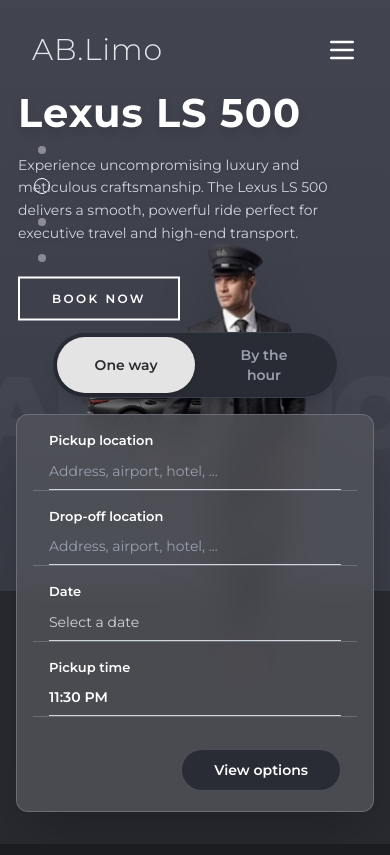
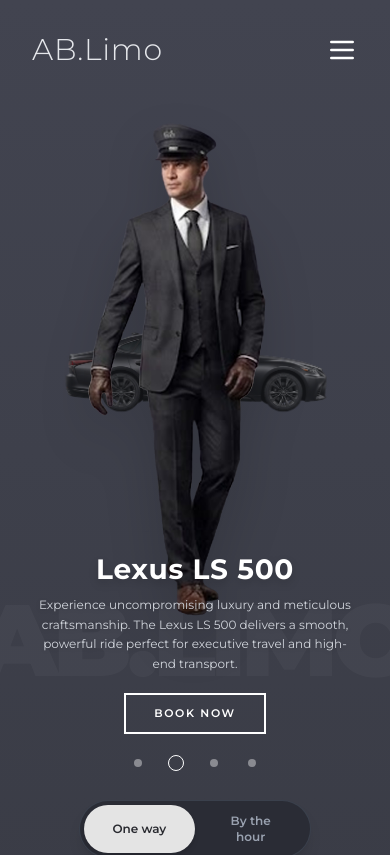
Before and after one commit to ablimo24x7/ablimo_project, a Next.js app: page / in a window 390 px wide. Shown: the top 855 px of the page. Built offline with nearby package versions, Linux system fonts and the light colour scheme.

Commit message:
Enhanced HeroSection and ServicesSection layouts for improved responsiveness and styling

```diff
--- a/src/components/HeroSection.tsx
+++ b/src/components/HeroSection.tsx
@@ -125,7 +125,9 @@ export default function HeroSection() {
         </div>
       </header>
 
-      {/* Slider images container */}
+      {/* ===== DESKTOP LAYOUT ===== */}
+      <div className="hidden md:block absolute inset-0 w-full h-full">
+        {/* Slider images */}
         <div className="absolute inset-0 w-full h-full z-10 pointer-events-none">
           {slides.map((slide, index) => (
             <Image
@@ -141,7 +143,7 @@ export default function HeroSection() {
         </div>
 
         {/* Chauffeur image */}
-      <div className="absolute top-[54%] md:top-[58%] left-1/4 md:left-[30%] -translate-y-1/2 h-[78vh] max-h-[910px] z-20 pointer-events-none flex justify-center items-end">
+        <div className="absolute top-[58%] left-[30%] -translate-y-1/2 h-[78vh] max-h-[910px] z-20 pointer-events-none flex justify-center items-end">
           <Image
             src="/chauffeur.png"
             alt="Chauffeur"
@@ -151,10 +153,10 @@ export default function HeroSection() {
           />
         </div>
 
-      {/* Main content area */}
-      <div className="relative flex-grow w-full z-30 pointer-events-none">
-        {/* Pagination dots */}
-        <div className="absolute left-8 md:left-16 top-[48%] md:top-[52%] -translate-y-1/2 flex flex-col items-center gap-4 pointer-events-auto">
+        {/* Content */}
+        <div className="relative w-full h-full z-30 pointer-events-none">
+          {/* Pagination dots - vertical left */}
+          <div className="absolute left-16 top-[52%] -translate-y-1/2 flex flex-col items-center gap-4 pointer-events-auto">
             {slides.map((_, index) => (
               <div
                 key={index}
@@ -170,8 +172,8 @@ export default function HeroSection() {
             ))}
           </div>
 
-        {/* Slide text */}
-        <div className="absolute right-8 md:right-[8%] top-[48%] md:top-[52%] -translate-y-1/2 w-full max-w-[340px] pointer-events-auto">
+          {/* Slide text - right side */}
+          <div className="absolute right-[8%] top-[52%] -translate-y-1/2 w-full max-w-[340px] pointer-events-auto">
             <h2
               className={`text-[2.5rem] leading-tight font-bold text-white mb-4 tracking-wide drop-shadow-lg transition-opacity duration-500 ${
                 titleVisible ? "opacity-100" : "opacity-0"
@@ -191,12 +193,89 @@ export default function HeroSection() {
             </button>
           </div>
         </div>
+      </div>
+
+      {/* ===== MOBILE LAYOUT - Vertical Column ===== */}
+      <div className="md:hidden relative w-full flex-1 flex flex-col items-center z-20 px-6 pt-4">
+        {/* Chauffeur + Cars - main visual focus */}
+        <div className="relative w-full flex-1 flex justify-center items-center min-h-[40vh]">
+          {/* Cars behind chauffeur */}
+          <div className="absolute inset-0 flex items-center justify-center pointer-events-none">
+            {slides.map((slide, index) => (
+              <Image
+                key={slide.id}
+                src={slide.src}
+                alt={slide.title}
+                width={500}
+                height={250}
+                className={`absolute w-[85%] h-auto object-contain transition-all duration-700 ${
+                  index === currentIndex
+                    ? "opacity-70 scale-100"
+                    : index < currentIndex
+                    ? "opacity-0 -translate-x-full scale-90"
+                    : "opacity-0 translate-x-full scale-90"
+                }`}
+                priority={index === 0}
+              />
+            ))}
+          </div>
+          {/* Chauffeur on top */}
+          <div className="relative z-10 h-full flex items-end justify-center">
+            <Image
+              src="/chauffeur.png"
+              alt="Chauffeur"
+              width={260}
+              height={600}
+              className="h-[75vh] max-h-[500px] w-auto object-contain object-bottom drop-shadow-2xl"
+              priority
+            />
+          </div>
+        </div>
+
+        {/* Slide text - at chauffeur mid section level */}
+        <div className="w-full text-center -mt-16 mb-2 relative z-30">
+          <h2
+            className={`text-[1.75rem] leading-tight font-bold text-white mb-2 tracking-wide drop-shadow-lg transition-opacity duration-500 ${
+              titleVisible ? "opacity-100" : "opacity-0"
+            }`}
+          >
+            {slides[currentIndex].title}
+          </h2>
+          <p
+            className={`text-xs text-gray-300 leading-relaxed mb-5 drop-shadow transition-opacity duration-500 delay-100 px-2 ${
+              titleVisible ? "opacity-100" : "opacity-0"
+            }`}
+          >
+            {slides[currentIndex].desc}
+          </p>
+          <button className="border-2 border-white text-white px-7 py-2.5 text-[11px] font-semibold tracking-[0.15em] uppercase hover:bg-white hover:text-black transition-all duration-300">
+            Book Now
+          </button>
+        </div>
+
+        {/* Horizontal pagination dots */}
+        <div className="flex items-center justify-center gap-5 py-3 pointer-events-auto">
+          {slides.map((_, index) => (
+            <div
+              key={index}
+              className="flex items-center justify-center w-[18px] h-[18px] cursor-pointer"
+              onClick={() => goToSlide(index)}
+            >
+              <div
+                className={
+                  index === currentIndex ? "dot-active" : "dot-inactive"
+                }
+              />
+            </div>
+          ))}
+        </div>
+      </div>
 
       {/* Booking form */}
       <div className="relative z-40 w-full flex flex-col items-center pb-8 md:pb-20 pt-4 md:pt-8 mt-auto">
         <div className="flex bg-[#2a2c35] rounded-full p-1 mb-4 shadow-lg border border-gray-600/50">
           <button
-            className={`flex-1 rounded-full py-2 px-8 font-semibold text-sm transition-all ${
+            className={`flex-1 rounded-full py-2 px-6 md:px-8 font-semibold text-xs md:text-sm transition-all ${
               isOneWay
                 ? "bg-[#e4e4e4] text-[#292a30] shadow-md"
                 : "text-gray-400 hover:text-white"
@@ -206,7 +285,7 @@ export default function HeroSection() {
             One way
           </button>
           <button
-            className={`flex-1 rounded-full py-2 px-8 font-semibold text-sm transition-all ${
+            className={`flex-1 rounded-full py-2 px-6 md:px-8 font-semibold text-xs md:text-sm transition-all ${
               !isOneWay
                 ? "bg-[#e4e4e4] text-[#292a30] shadow-md"
                 : "text-gray-400 hover:text-white"
@@ -217,35 +296,35 @@ export default function HeroSection() {
           </button>
         </div>
         <div className="w-full max-w-[1200px] px-4 md:px-0">
-          <div className="flex flex-col md:flex-row items-end bg-[#53545b]/80 backdrop-blur-md rounded-xl border border-gray-400/40 shadow-2xl p-4 gap-4 md:gap-0">
-            <div className="flex-1 w-full px-4 border-b md:border-b-0 md:border-r border-gray-400/40 relative">
-              <label className="block text-white font-semibold text-[13px] mb-2">
+          <div className="flex flex-col md:flex-row items-stretch md:items-end bg-[#53545b]/80 backdrop-blur-md rounded-xl border border-gray-400/40 shadow-2xl p-3 md:p-4 gap-3 md:gap-0">
+            <div className="flex-1 w-full px-3 md:px-4 py-2 border-b md:border-b-0 md:border-r border-gray-400/40">
+              <label className="block text-white font-semibold text-[11px] md:text-[13px] mb-1 md:mb-2">
                 Pickup location
               </label>
               <input
                 type="text"
                 placeholder="Address, airport, hotel, ..."
-                className="w-full bg-transparent text-gray-200 placeholder-gray-400 focus:outline-none border-b border-gray-300 focus:border-white pb-2 transition-colors text-sm"
+                className="w-full bg-transparent text-gray-200 placeholder-gray-400 focus:outline-none border-b border-gray-300 focus:border-white pb-2 transition-colors text-xs md:text-sm"
               />
             </div>
             {isOneWay ? (
-              <div className="flex-1 w-full px-4 border-b md:border-b-0 md:border-r border-gray-400/40">
-                <label className="block text-white font-semibold text-[13px] mb-2">
+              <div className="flex-1 w-full px-3 md:px-4 py-2 border-b md:border-b-0 md:border-r border-gray-400/40">
+                <label className="block text-white font-semibold text-[11px] md:text-[13px] mb-1 md:mb-2">
                   Drop-off location
                 </label>
                 <input
                   type="text"
                   placeholder="Address, airport, hotel, ..."
-                  className="w-full bg-transparent text-gray-200 placeholder-gray-400 focus:outline-none border-b border-gray-300 focus:border-white pb-2 transition-colors text-sm"
+                  className="w-full bg-transparent text-gray-200 placeholder-gray-400 focus:outline-none border-b border-gray-300 focus:border-white pb-2 transition-colors text-xs md:text-sm"
                 />
               </div>
             ) : (
-              <div className="flex-1 w-full px-4 border-b md:border-b-0 md:border-r border-gray-400/40">
-                <label className="block text-white font-semibold text-[13px] mb-2">
+              <div className="flex-1 w-full px-3 md:px-4 py-2 border-b md:border-b-0 md:border-r border-gray-400/40">
+                <label className="block text-white font-semibold text-[11px] md:text-[13px] mb-1 md:mb-2">
                   Duration
                 </label>
                 <div className="relative">
-                  <select className="w-full bg-transparent text-gray-200 font-medium appearance-none border-b border-gray-300 focus:border-white pb-2 transition-colors text-sm cursor-pointer">
+                  <select className="w-full bg-transparent text-gray-200 font-medium appearance-none border-b border-gray-300 focus:border-white pb-2 transition-colors text-xs md:text-sm cursor-pointer">
                     <option className="bg-[#474850]">
                       2 hours (80 km included)
                     </option>
@@ -259,24 +338,24 @@ export default function HeroSection() {
                 </div>
               </div>
             )}
-            <div className="flex-[0.8] w-full px-4 border-b md:border-b-0 md:border-r border-gray-400/40">
-              <label className="block text-white font-semibold text-[13px] mb-2">
+            <div className="flex-1 md:flex-[0.8] w-full px-3 md:px-4 py-2 border-b md:border-b-0 md:border-r border-gray-400/40">
+              <label className="block text-white font-semibold text-[11px] md:text-[13px] mb-1 md:mb-2">
                 Date
               </label>
-              <select className="w-full bg-transparent text-gray-300 appearance-none border-b border-gray-300 focus:border-white pb-2 transition-colors text-sm cursor-pointer">
+              <select className="w-full bg-transparent text-gray-300 appearance-none border-b border-gray-300 focus:border-white pb-2 transition-colors text-xs md:text-sm cursor-pointer">
                 <option className="bg-[#474850]">Select a date</option>
               </select>
             </div>
-            <div className="flex-[0.8] w-full px-4 border-b md:border-b-0 md:border-r border-gray-400/40">
-              <label className="block text-white font-semibold text-[13px] mb-2">
+            <div className="flex-1 md:flex-[0.8] w-full px-3 md:px-4 py-2 border-b md:border-b-0 md:border-r border-gray-400/40">
+              <label className="block text-white font-semibold text-[11px] md:text-[13px] mb-1 md:mb-2">
                 Pickup time
               </label>
-              <select className="w-full bg-transparent text-white font-semibold appearance-none border-b border-gray-300 focus:border-white pb-2 transition-colors text-sm cursor-pointer">
+              <select className="w-full bg-transparent text-white font-semibold appearance-none border-b border-gray-300 focus:border-white pb-2 transition-colors text-xs md:text-sm cursor-pointer">
                 <option className="bg-[#474850]">11:30 PM</option>
               </select>
             </div>
-            <div className="px-4 mt-4 md:mt-0 pb-1">
-              <button className="bg-[#2a2c35] hover:bg-[#1f2027] text-white border border-gray-500/50 px-8 py-[10px] text-sm font-semibold rounded-full transition-all duration-300 w-full md:w-auto">
+            <div className="px-3 md:px-4 mt-2 md:mt-0 pb-1">
+              <button className="bg-[#2a2c35] hover:bg-[#1f2027] text-white border border-gray-500/50 px-6 md:px-8 py-[10px] text-xs md:text-sm font-semibold rounded-full transition-all duration-300 w-full md:w-auto">
                 View options
               </button>
             </div>
--- a/src/components/ServicesSection.tsx
+++ b/src/components/ServicesSection.tsx
@@ -29,8 +29,8 @@ export default function ServicesSection() {
     <section className="bg-[#1c1d21] py-20 px-8">
       <div className="max-w-6xl mx-auto grid grid-cols-1 md:grid-cols-3 gap-12">
         {services.map((service) => (
-          <div key={service.title} className="flex flex-col sm:flex-row gap-4 sm:gap-6 items-center text-center sm:text-left">
-            <div className="w-24 h-24 sm:w-32 sm:h-32 rounded-full overflow-hidden flex-shrink-0 border-2 border-gray-700">
+          <div key={service.title} className="flex flex-col lg:flex-row gap-4 lg:gap-6 items-center text-center lg:text-left">
+            <div className="w-24 h-24 lg:w-32 lg:h-32 rounded-full overflow-hidden flex-shrink-0 border-2 border-gray-700">
               <Image
                 src={service.image}
                 alt={service.alt}
@@ -40,7 +40,7 @@ export default function ServicesSection() {
               />
             </div>
             <div className="flex flex-col gap-2">
-              <h3 className="text-white font-bold text-xl flex items-center justify-center sm:justify-start gap-2 cursor-pointer hover:text-gray-300">
+              <h3 className="text-white font-bold text-xl flex items-center justify-center lg:justify-start gap-2 cursor-pointer hover:text-gray-300">
                 {service.title} &rarr;
               </h3>
               <p className="text-gray-400 text-sm leading-relaxed">
```
Lines whose indentation alone changed are shown as unchanged.
